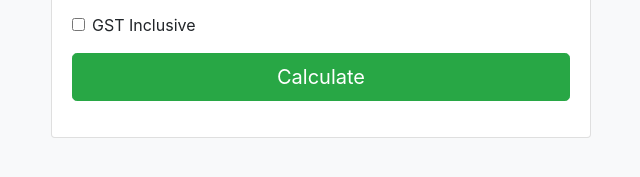
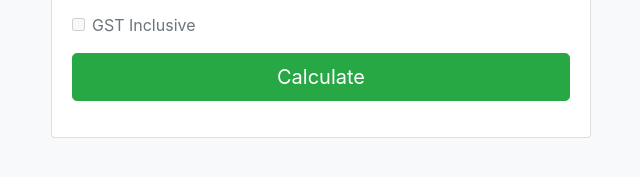
Before and after one commit to houseofcoder/gst-calculator, a plain HTML site: page index.html in a window 1280 px wide. Shown: the part 309-486 px from the top of the page, 319-959 px from the left. Drawn offline with nearby package versions, Linux system fonts and the light colour scheme.

Commit message:
Disabled gst inclusive checkbox because of issuee

```diff
--- a/index.html
+++ b/index.html
@@ -27,7 +27,7 @@
                                 <input type="number" id="gstPercent" name="gstPercent" class="form-control" required>
                             </div>
                             <div class="form-group form-check">
-                                <input type="checkbox" class="form-check-input" id="gstInclusive" name="gstInclusive">
+                                <input type="checkbox" class="form-check-input" id="gstInclusive" name="gstInclusive" disabled>
                                 <label class="form-check-label" for="gstInclusive">GST Inclusive</label>
                             </div>
                             <div class="form-group d-flex justify-content-between">
```
